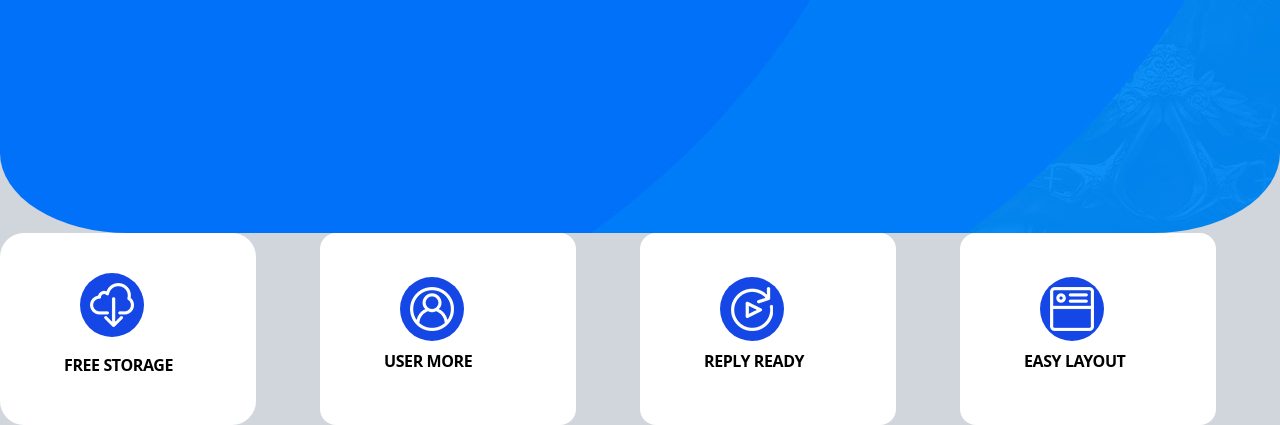
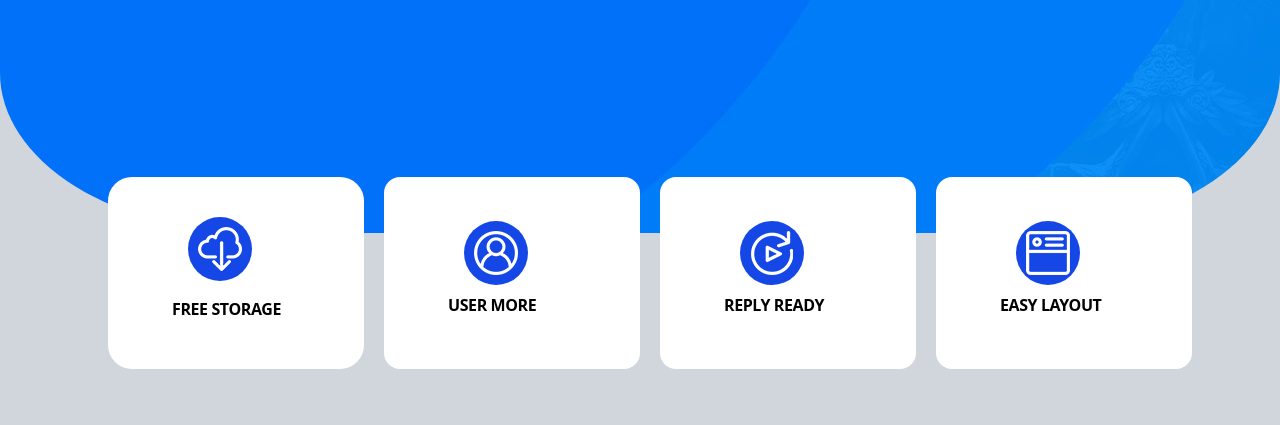
Before and after one commit to kennedy193/LUX-GAME-WEBSITE-CLONE, a website built with Vite: page index.html in a window 1280 px wide. Shown: the part 567-992 px from the top of the page. After the commit the page ends 960 px from the top, so only its background shows below. Built offline with nearby package versions, Linux system fonts and the light colour scheme.

Commit message:
features section works now

```diff
--- a/index.html
+++ b/index.html
@@ -9,7 +9,7 @@
 <body class="bg-gray-300">
 
     <!--navbar-->
-            <header class=" h-screen w-full bg-[url('/img/banner-bg.jpeg')] rounded-b-[10%] ">
+            <header class=" h-screen w-full bg-[url('/img/banner-bg.jpeg')] rounded-b-[20%] ">
                 <div class="flex items-center">
                 <!--main nav-->
                 <div class="flex items-center mx-auto px-5 py-2">
@@ -67,7 +67,7 @@
         </div>
     </header>
             <!--features-->
-            <div class=" flex justify-between">
+            <div class="relative z-10 -mt-20 mx-6 p-6 flex  ml-16 justify-evenly  ">
                 <div class=" bg-white w-64 h-48  rounded-3xl flex flex-col justify-center shadow-red-50 ">
                     <div class=" bg-blue-700 rounded-full p-2 w-16 h-16 flex items-center justify-center  ml-20  ">
            <img  src="/img/featured-01.png" alt="free storage">
@@ -95,7 +95,14 @@
                 </div>
                 <h4 class="inline-block text-black uppercase -tracking-wide font-bold py-2 ml-16"> easy layout</h4>
             </div>
+            <!--trending section-->
+<!-- <div>
+<div>
+    <h6>Trending</h6>
+    <h2>trending games</h2>
+</div>
 
+</div> -->
     <footer>
 <!-- <footer class=" overflow-hidden mt-16">
     <img class="rounded-tl-3xl tr-3xl h-6" src="/img/footer-bg.jpeg">
```
